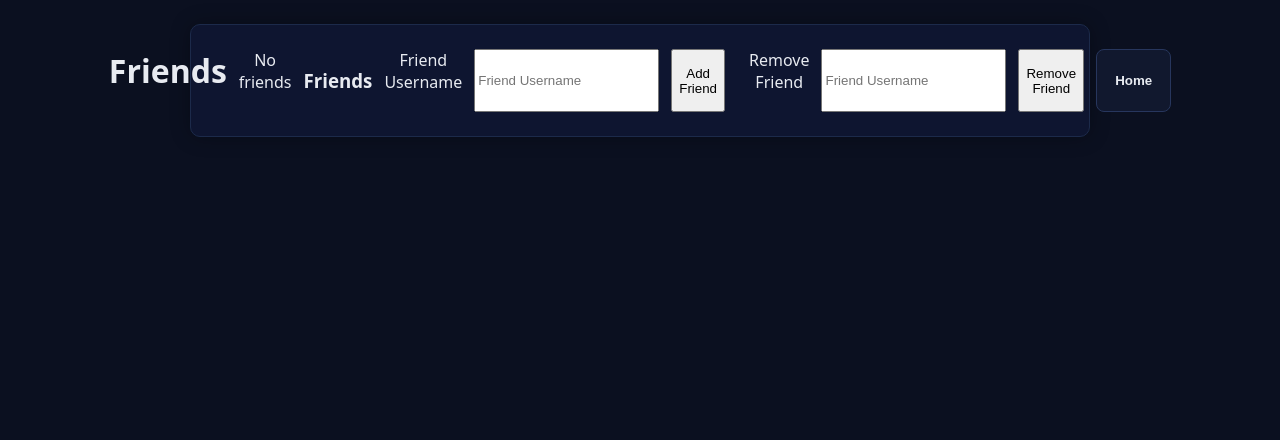
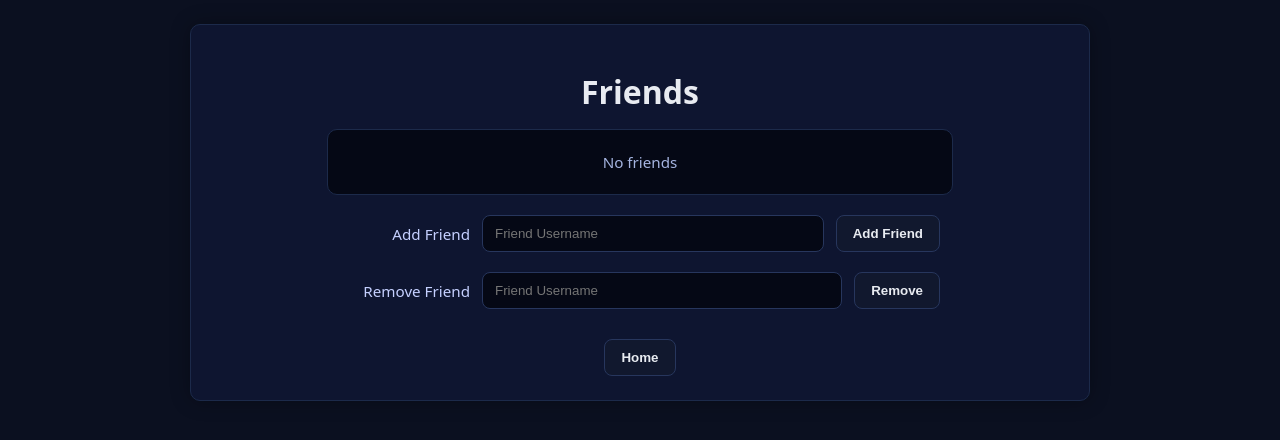
Before and after one commit to JacobTheComputerEngineer/PaperHands, a Flask app: template webapp/templates/friends.html in a window 1280 px wide. Shown: the top 440 px of the page. Run offline with Flask 3, Linux system fonts and the light colour scheme; the template is opened without the code that fills it, so the values that code supplies are empty.

Commit message:
ui fixes for settings and friends

```diff
--- a/webapp/templates/friends.html
+++ b/webapp/templates/friends.html
@@ -25,15 +25,71 @@
       text-align: center;
     }
     h1 {
-      margin: 0 0 20px 0;
+      margin-bottom: 16px;
     }
+
     form {
       display: flex;
-      justify-content: center;
+      flex-direction: column;
+      gap: 20px;
+      align-items: center;
+    }
+
+    /* ===== Friend List ===== */
+    .friends-list {
+      width: 100%;
+      max-width: 600px;
+      background: #050815;
+      border: 1px solid #1c2a4a;
+      border-radius: 10px;
+      padding: 12px;
+    }
+
+    .friend-row {
+      display: flex;
+      justify-content: space-between;
+      align-items: center;
+      padding: 8px 10px;
+      border-bottom: 1px solid #222b45;
+    }
+
+    .friend-row:last-child {
+      border-bottom: none;
+    }
+
+    .friend-name {
+      font-size: 0.95rem;
+      color: #e8ebf1;
+    }
+
+    /* ===== Action Rows ===== */
+    .action-row {
+      display: flex;
+      align-items: center;
       gap: 12px;
+      width: 100%;
+      max-width: 600px;
     }
-    input[type=submit] {
-      padding: 12px 18px;
+
+    .action-row label {
+      min-width: 130px;
+      text-align: right;
+      color: #c5d0ff;
+      font-size: 0.95rem;
+    }
+
+    input[type=text] {
+      flex: 1;
+      padding: 10px 12px;
+      border-radius: 8px;
+      border: 1px solid #27365d;
+      background: #050815;
+      color: #e8ebf1;
+    }
+
+    /* ===== Buttons ===== */
+    .btn {
+      padding: 10px 16px;
       border: none;
       border-radius: 8px;
       background: #11182e;
@@ -42,14 +98,30 @@
       font-weight: bold;
       cursor: pointer;
       transition: background 0.2s, transform 0.15s;
+      white-space: nowrap;
     }
-    input[type=submit]:hover {
+
+    .btn:hover {
       background: #1b2545;
       transform: translateY(-2px);
     }
-    input[type=submit]:active {
+
+    .btn:active {
       transform: translateY(0);
       background: #27365d;
+    }
+
+    .btn-row {
+      display: flex;
+      gap: 12px;
+      justify-content: center;
+      margin-top: 10px;
+    }
+
+    .no-friends {
+      color: #a5b4e0;
+      font-size: 0.95rem;
+      padding: 10px;
     }
   </style>
 </head>
@@ -57,29 +129,49 @@
   <div class="container">
     <div class="card">
 
+      <h1>Friends</h1>
+
       <form method="post">
 
-      <h1>Friends</h1>
+        <!-- ===== FRIEND LIST ===== -->
+        <div class="friends-list">
+          {% if friends %}
+            {% for f in friends %}
+              <div class="friend-row">
+                <div class="friend-name">{{ f }}</div>
+                <button class="btn" type="submit" name="View" value="{{ f }}">View</button>
+              </div>
+            {% endfor %}
+          {% else %}
+            <div class="no-friends">No friends</div>
+          {% endif %}
+        </div>
 
-      {% if friends %}
-        {% for f in friends %}
-            {{f}}<button type="submit" name="View" value="{{ f }}">View</button><br>
-          {% endfor %}
-      {% else %}
-        <div>No friends</div> <!-- add class -->
-      {% endif %}
+        <!-- ===== ADD FRIEND ===== -->
+        <div class="action-row">
+          <label for="addfriend">Add Friend</label>
+          <input id="addfriend" type="text" placeholder="Friend Username" name="friendUsername">
+          <button class="btn" type="submit" name="userAction" value="Add Friend">
+            Add Friend
+          </button>
+        </div>
 
-      <h3>Friends</h3>
-      <label for="findfriend">Friend Username</label>
-      <input id="findfriend" type="text" placeholder="Friend Username" name="friendUsername" value="">
-      <button type="submit" name="userAction" value="Add Friend">Add Friend</button><br>
+        <!-- ===== REMOVE FRIEND ===== -->
+        <div class="action-row">
+          <label for="removefriend">Remove Friend</label>
+          <input id="removefriend" type="text" placeholder="Friend Username" name="friendUsernameRem">
+          <button class="btn" type="submit" name="userAction" value="Remove Friend">
+            Remove
+          </button>
+        </div>
 
-      <label for="findfriend">Remove Friend</label>
-      <input id="findfriend" type="text" placeholder="Friend Username" name="friendUsernameRem" value="">
-      <button type="submit" name="userAction" value="Remove Friend">Remove Friend</button>
+        <!-- ===== HOME BUTTON ===== -->
+        <div class="btn-row">
+          <input class="btn" type="submit" name="home" value="Home">
+        </div>
 
-      <input type="submit" name="home" value="Home">
       </form>
+
     </div>
   </div>
 </body>
```
Also changed, not shown: webapp/templates/settings.html (+81 -31 lines).
